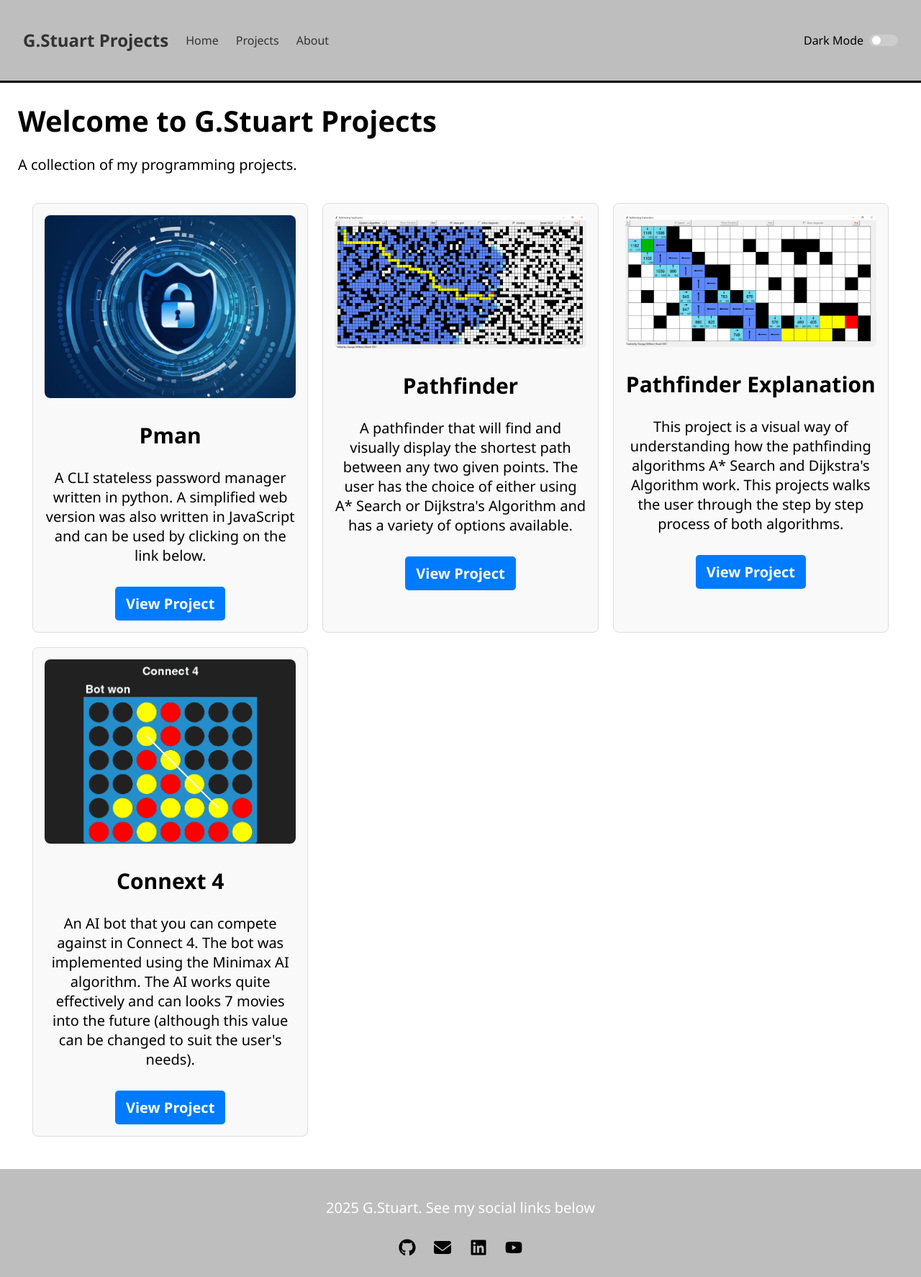
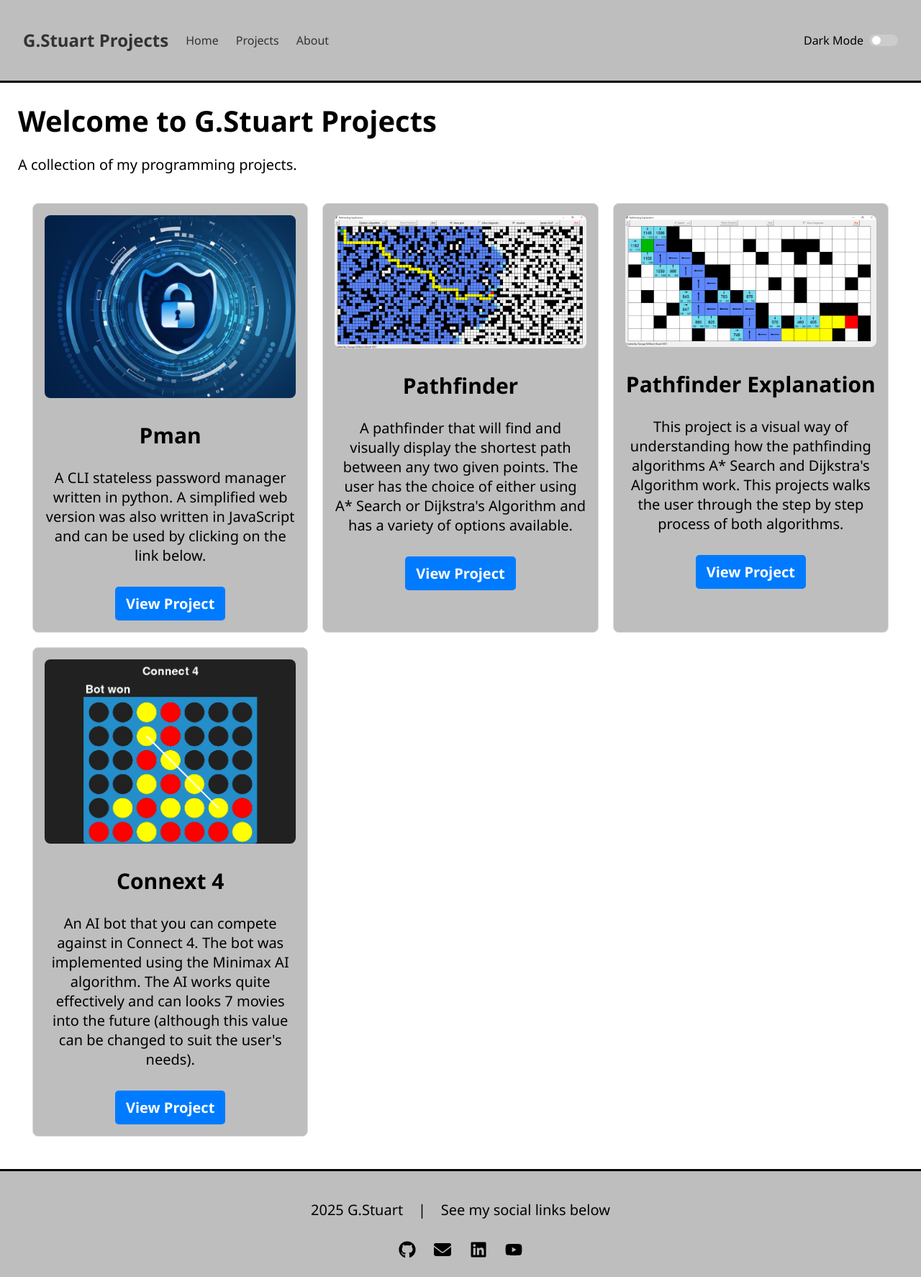
Before and after one commit to GWStuart/GWStuart.github.io, a Jekyll site: the page built from index.html, in a window 1280 px wide. Shown: the whole page at 72% size. Built offline with Jekyll 4.4.1, drawn with Linux system fonts in a browser that asks for light colours.

Commit message:
site is now somewhat presentable

```diff
--- a/_layouts/default.html
+++ b/_layouts/default.html
@@ -32,7 +32,7 @@
 
     <footer>
       <div class="footer-content">
-        <p>2025 G.Stuart. See my social links below</p>
+        <p>2025 G.Stuart &nbsp;&nbsp; | &nbsp;&nbsp; See my social links below</p>
         <div class="social-links">
           <a href="https://github.com/GWStuart" target="_blank">
             <img src="/assets/icons/github.svg" alt="GitHub" class="social-icon">
--- a/_sass/base.scss
+++ b/_sass/base.scss
@@ -7,7 +7,7 @@ $header-colour-light: #bebebe;
 // Dark mode options
 $bg-colour-dark: #12232E;
 $text-colour-dark: #ffffff;
-$gradient-dark: linear-gradient(90deg, rgba(9,26,142,1) 0%, rgba(81,51,193,1) 52%, rgba(128,10,232,1) 100%);
+$gradient-dark: linear-gradient(90deg, #091a8e 0%, rgba(81,51,193,1) 52%, rgba(128,10,232,1) 100%);
 $header-colour-dark: #05111a;
 
 body {
@@ -131,8 +131,6 @@ a {
   transition: color 0.3s;
 }
 
-
-
 .toggle-container {
   display: flex;
   align-items: center;
@@ -150,9 +148,10 @@ h1 {
 }
 
 footer {
-  color: white;
   text-align: center;
   padding: 20px;
+  border-top: 3px solid;
+  border-image-slice: 1;
 
   .footer-content {
     display: flex;
@@ -202,19 +201,20 @@ body.dark-mode .content {
 
 .project-box {
   border: 1px solid #ddd;
-  background-color: #f9f9f9;
+  background-color: $header-colour-light;
 }
 
 body.dark-mode .project-box {
   border: 1px solid #171414;
-  background-color: #9e3131;
+  // background-color: #0f2535;
+  background-color: $header-colour-dark;
 }
 
-header {
+header, footer {
   border-image-source: $gradient-light;
 }
 
-body.dark-mode header {
+body.dark-mode header, body.dark-mode footer {
   border-image-source: $gradient-dark;
 }
 
```
